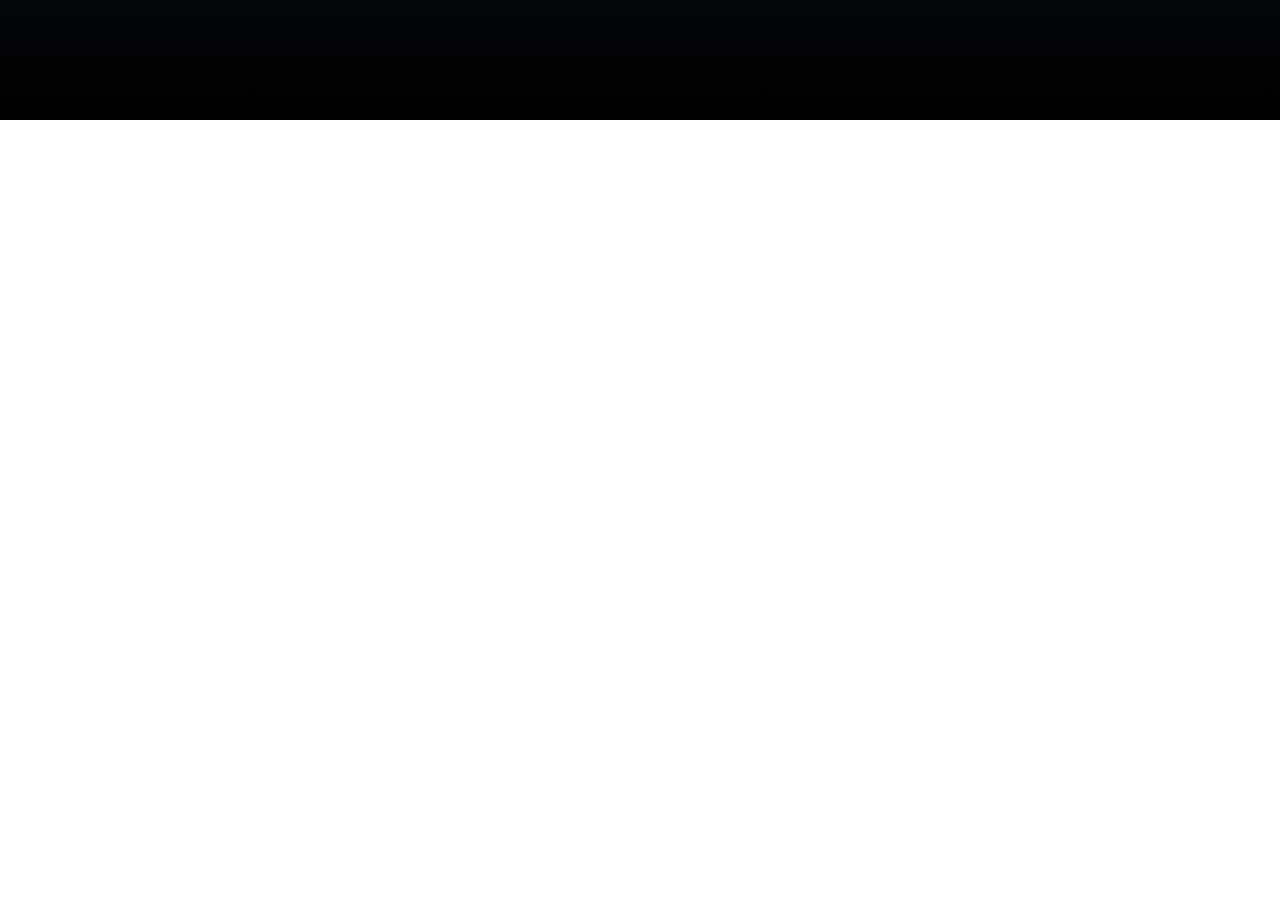
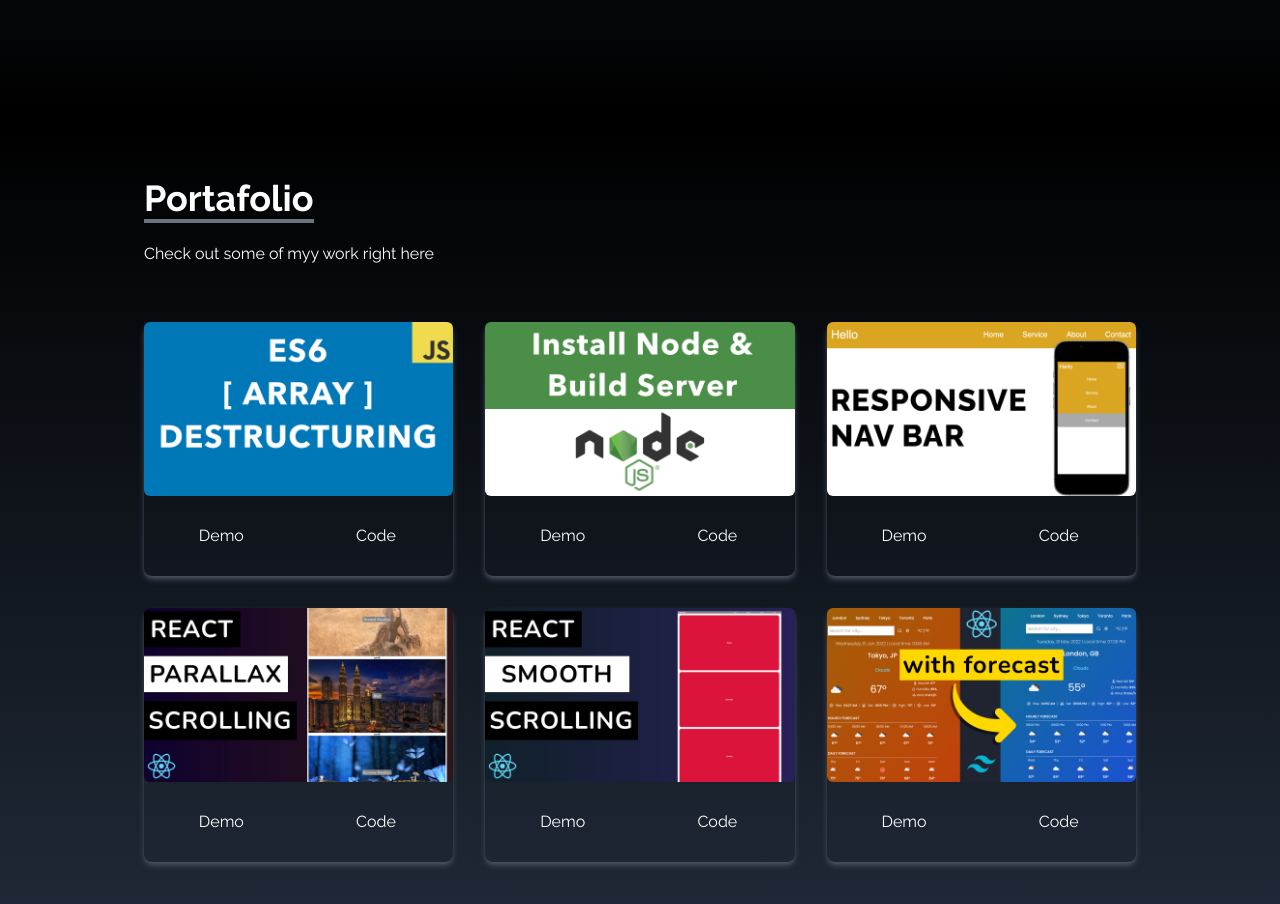
Before and after one commit to Jony-07/jdev, a React (Create React App) app: page / in a window 1280 px wide. Shown: the part 1480-2384 px from the top of the page. Before the commit the page ends 1600 px from the top, so only its background shows below. Built offline with nearby package versions, Linux system fonts and the light colour scheme.

Commit message:
Portafolio

```diff
--- a/src/App.js
+++ b/src/App.js
@@ -1,4 +1,5 @@
 import About from "./components/About";
+import Experience from "./components/Experience";
 import Home from "./components/Home";
 import NavBar from "./components/NavBar";
 import Portafolio from "./components/Portafolio";
@@ -11,6 +12,7 @@
      <Home />
     <About />
     <Portafolio />
+    <Experience />
      <SocialLinks />
     </div>
   );
--- /dev/null
+++ b/src/components/Experience.jsx
@@ -0,0 +1,11 @@
+import React from 'react'
+
+function Experience() {
+  return (
+    <div>
+
+    </div>
+  )
+}
+
+export default Experience
--- a/src/components/Portafolio.jsx
+++ b/src/components/Portafolio.jsx
@@ -1,9 +1,71 @@
 import React from 'react'
+import arrayDestruct from '../assets/portfolio/arrayDestruct.jpg';
+import installNode from '../assets/portfolio/installNode.jpg';
+import navbar from '../assets/portfolio/navbar.jpg';
+import reactParallax from '../assets/portfolio/reactParallax.jpg';
+import reactSmooth from '../assets/portfolio/reactSmooth.jpg';
+import reactWeather from '../assets/portfolio/reactWeather.jpg';
 
 function Portafolio() {
+
+    const portafolios = [
+        {
+            id:1,
+            src: arrayDestruct
+        },
+        {
+            id:2,
+            src: installNode
+        },
+        {
+            id:3,
+            src: navbar
+        },
+        {
+            id:4,
+            src: reactParallax
+        },
+        {
+            id:5,
+            src: reactSmooth
+        },
+        {
+            id:6,
+            src: reactWeather
+        }
+    ];
   return (
-    <div>
+    <div name="portafolio" className='w-full h-screen bg-gradient-to-b from-black to-gray-800
+    text-white md:h-screen'>
+      <div className='max-w-screen-lg p-4 mx-auto flex flex-col
+      justify-center w-full h-full'>
+        <div className='pb-8'>
+            <p className='text-4xl font-bold inline border-b-4
+            border-gray-500'>
+                Portafolio
+            </p>
+            <p className='py-6'>
+                Check out some of myy work right here
+            </p>
+        </div>
+        <div className='grid sm:grid-cols-2 md:grid-cols-3 gap-8
+                px-12 sm:px-0'>
+        {
+            portafolios.map(({id, src})=>(
 
+                    <div key={id} className='shadow-md shadow-gray-600 rounded-lg'>
+                        <img src={src} alt=''
+                        className='rounded-md duration-200 hover:scale-105'/>
+                        <div className='flex items-center justify-center'>
+                            <button className='w-1/2 px-6 py-3 m-4 duration-200 hover:scale-105'>Demo</button>
+                            <button className='w-1/2 px-6 py-3 m-4 duration-200 hover:scale-105'>Code</button>
+                        </div>
+                    </div>
+
+            ))
+        }
+        </div>
+      </div>
     </div>
   )
 }
```
